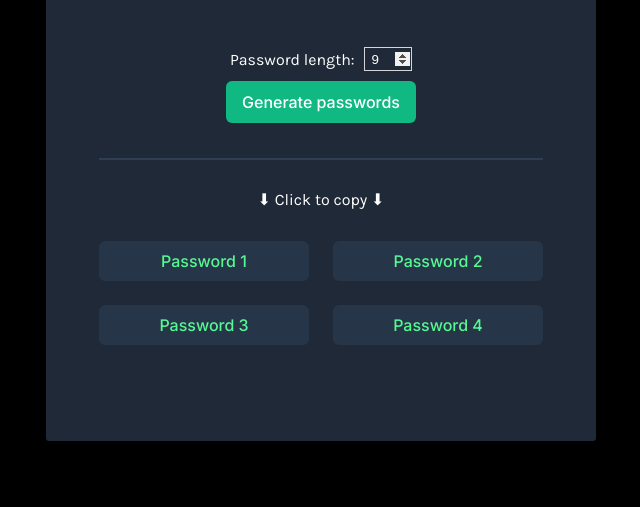
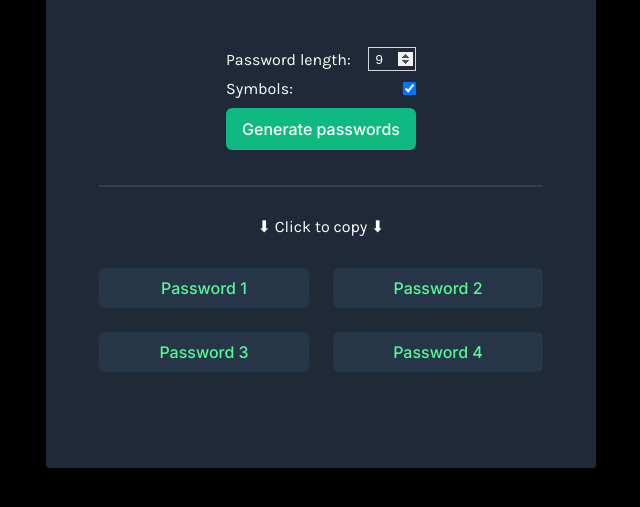
Before and after one commit to SondreHal/SoloProject-PasswordGenerator, a plain HTML site: page index.html in a window 1280 px wide. Shown: the part 297-804 px from the top of the page, without its empty margins (319-959 px from the left). Drawn offline with Linux system fonts and the light colour scheme.

Commit message:
added checkbox

```diff
--- a/index.html
+++ b/index.html
@@ -44,8 +44,9 @@
 				</h1>
 				<p class="text_sub_header">Never use an insecure password again.</p>
 
+				<div class="action_wrapper">
 					<!-- INPUT PASSWORD LENGTH -->
-				<div class="flex flex_center_h flex_center_v">
+					<div class="flex flex_space_between flex_center_v">
 						<p>Password length:</p>
 						<input
 							type="number"
@@ -56,6 +57,17 @@
 						/>
 					</div>
 
+					<!-- CHOOSE TO HAVE SYMBOLS OR NOT -->
+					<div class="flex flex_space_between flex_center_v">
+						<p>Symbols:</p>
+						<input
+							type="checkbox"
+							name="symbols"
+							id="symbols_checkbox"
+							checked
+						/>
+					</div>
+
 					<!-- CTA BUTTON -->
 					<button
 						id="generate_pw_btn"
@@ -63,6 +75,7 @@
 					>
 						Generate passwords
 					</button>
+				</div>
 
 				<div class="divider"></div>
 
--- a/style.css
+++ b/style.css
@@ -16,8 +16,8 @@ body {
 .flex {
 	display: flex;
 }
-.flex_center_h {
-	justify-content: center;
+.flex_space_between {
+	justify-content: space-between;
 }
 .flex_center_v {
 	align-items: center;
@@ -56,6 +56,15 @@ h1 span {
 	font-weight: 400;
 	line-height: 28px;
 	margin: 10px 0 50px;
+}
+
+/* ACTION WRAPPER */
+.action_wrapper {
+	margin: 0 auto;
+	width: fit-content;
+}
+.action_wrapper div:not(:last-of-type) {
+	margin-bottom: 8px;
 }
 
 /* INPUT FOR PASSWORD LENGTH */
```
Lines whose indentation alone changed are shown as unchanged.
